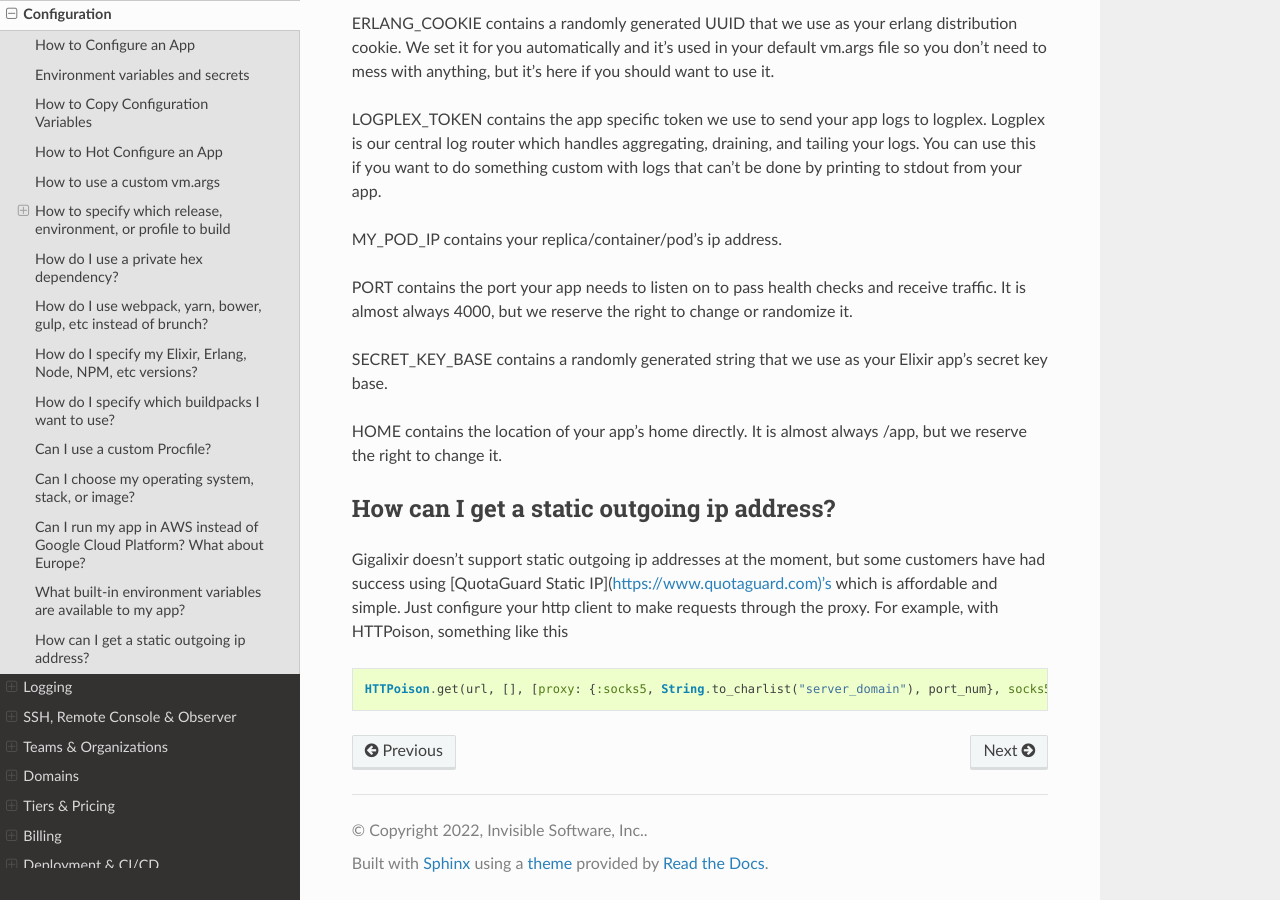
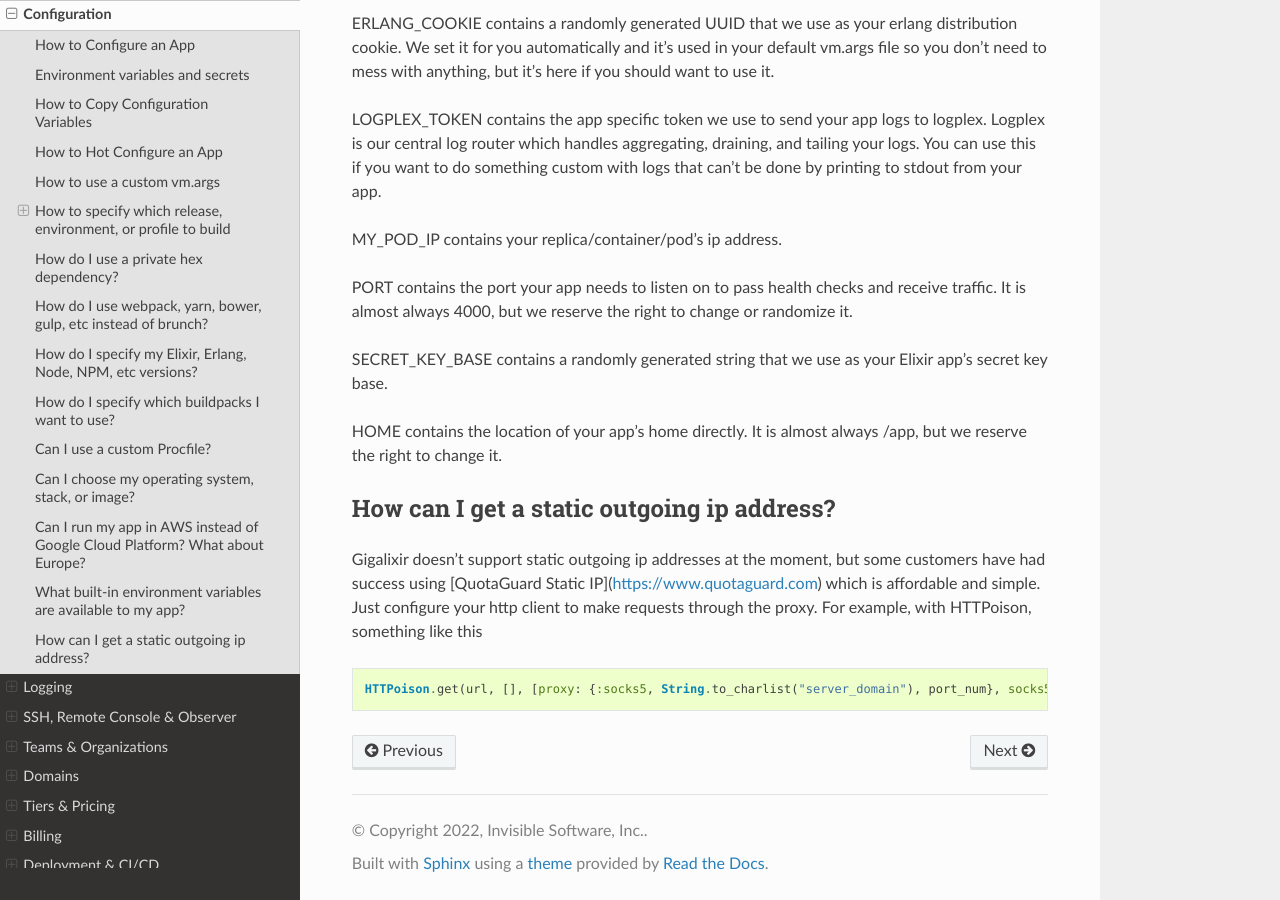
Before and after one commit to gigalixir/gigalixir-cli, a Sphinx documentation site: the page built from docs/source/config.rst, in a window 1280 px wide and 900 px high, scrolled down 6594 px. Built offline with Sphinx 7.4.7 and the Read the Docs theme 2.0.0, drawn with Linux system fonts in a browser that asks for light colours.

Commit message:
fixed syntax

```diff
--- a/docs/source/config.rst
+++ b/docs/source/config.rst
@@ -284,7 +284,7 @@ HOME contains the location of your app's home directly. It is almost always /app
 How can I get a static outgoing ip address?
 ===========================================
 
-Gigalixir doesn't support static outgoing ip addresses at the moment, but some customers have had success using [QuotaGuard Static IP](https://www.quotaguard.com)'s which is affordable and simple. Just configure your http client to make requests through the proxy. For example, with HTTPoison, something like this
+Gigalixir doesn't support static outgoing ip addresses at the moment, but some customers have had success using [QuotaGuard Static IP](https://www.quotaguard.com) which is affordable and simple. Just configure your http client to make requests through the proxy. For example, with HTTPoison, something like this
 
 .. code-block:: elixir
 
```
